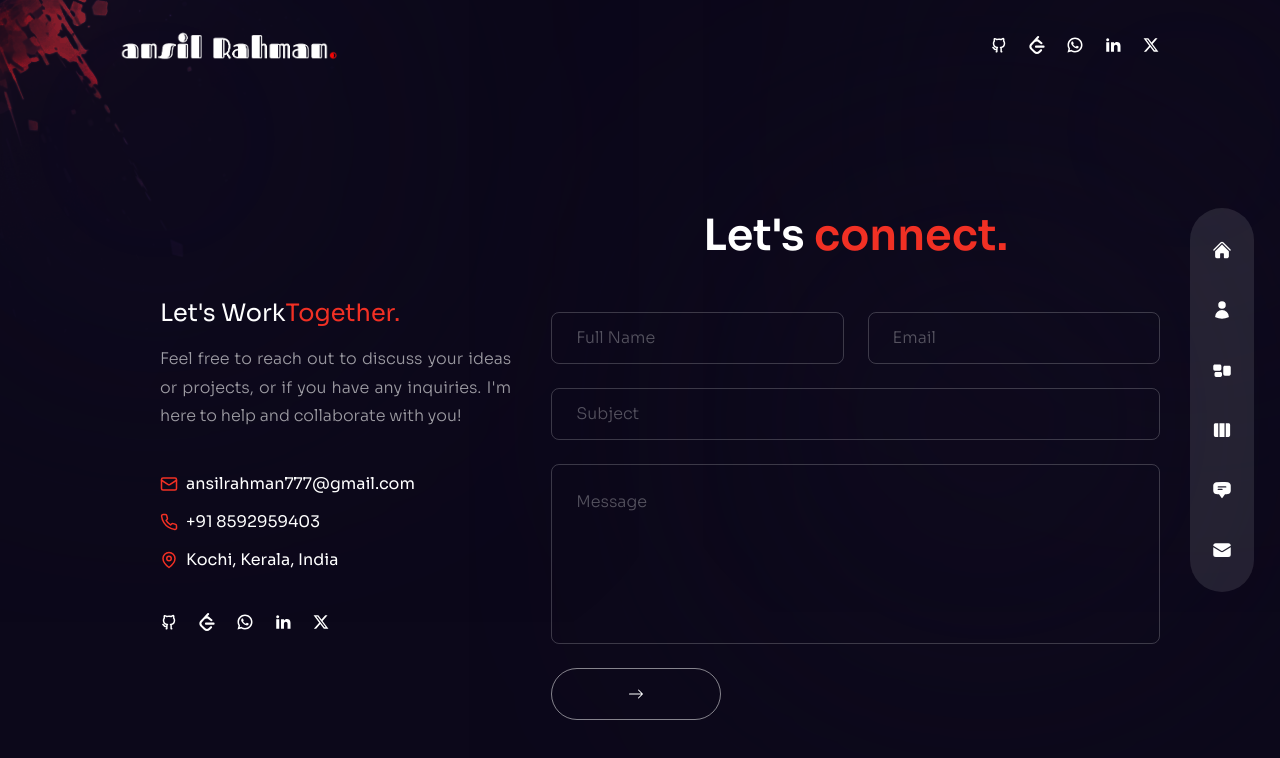
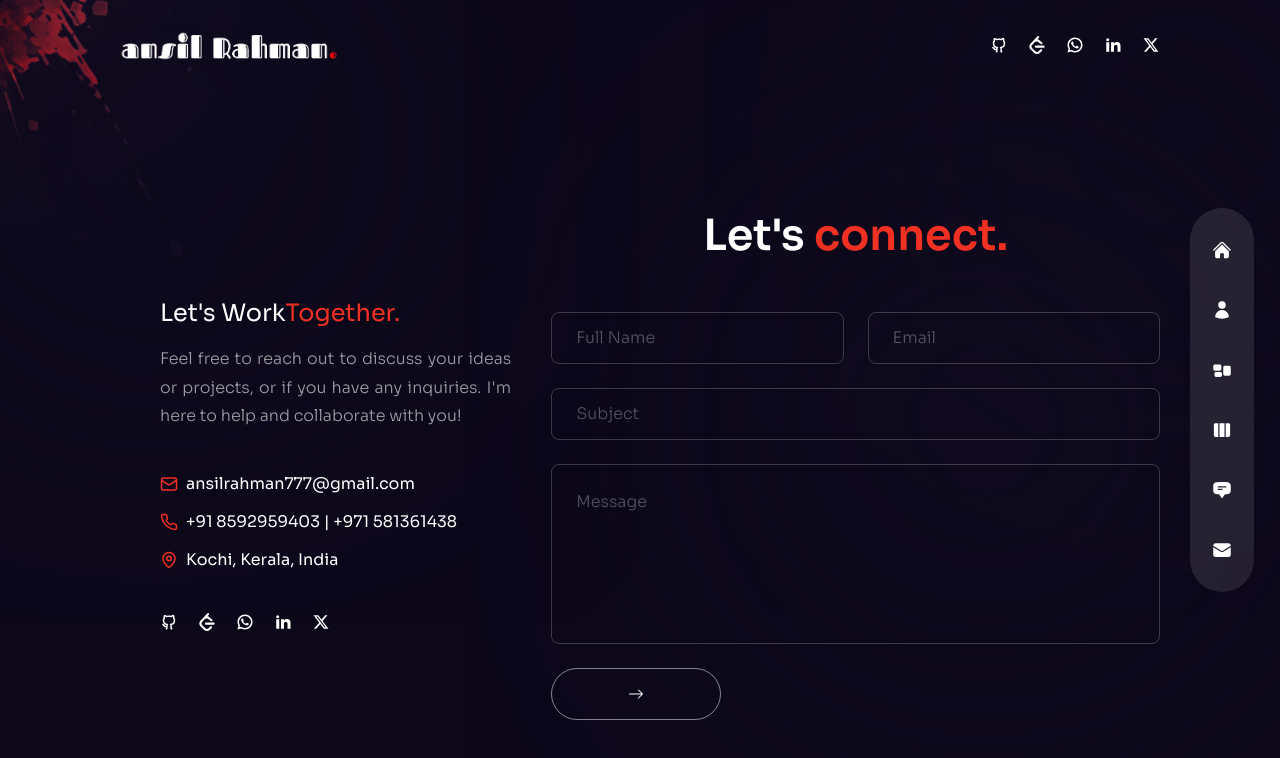
Before and after one commit to ansilrahman777/ansilRahman-Nextjs, a Next.js app: page /contact in a window 1280 px wide. Shown: the top 758 px of the page. Built offline with nearby package versions, Linux system fonts and the light colour scheme.

Commit message:
uae number

```diff
--- a/pages/contact/index.js
+++ b/pages/contact/index.js
@@ -81,7 +81,7 @@ const Contact = () => {
             </div>
             <div className="flex items-center gap-2">
               <PhoneIcon size={18} className="text-accent" />
-              <div>+91 8592959403</div>
+              <div>+91 8592959403 | +971 581361438</div>
             </div>
             <div className="flex items-center gap-2">
               <MapPin size={18} className="text-accent" />
```
